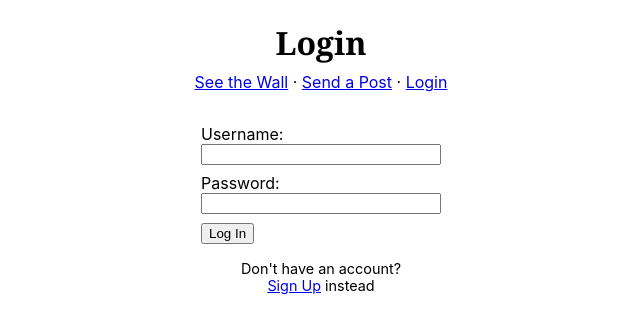
After one commit to bozdogan/microblogger, a Node server app: page /login in a window 1280 px wide. The commit adds this page. Shown: the top 334 px of the page, without its empty margins (319-959 px from the left). Run offline with Node 20, Linux system fonts and the light colour scheme; some libraries are stand-ins or nearby versions.

Commit message:
set up views for login screen

```diff
--- a/routes.js
+++ b/routes.js
@@ -8,21 +8,21 @@ const defineRoutes = function(app) {
 
     app.get("/posts", async (req, res) => {
         const posts = await Post.find({});
-        res.render("posts/list", { posts });
+        res.render("posts/index", { posts });
     });
 
     app.get("/post/:id", async (req, res) => {
         const postId = req.params.id;
         const post = await Post.findById(postId);
 
-        res.render("posts/detailview", { post });
+        res.render("posts/view", { post });
     });
 
-    app.get("/send", (req, res) => {
+    app.get("/posts/send", (req, res) => {
         res.render("posts/send")
     });
 
-    app.post("/send", async (req, res) => {
+    app.post("/posts/send", async (req, res) => {
         console.log(req.body);
 
         const post = await new Post({
@@ -38,7 +38,7 @@ const defineRoutes = function(app) {
         }
     });
 
-    app.post("/editpost/:id", async (req, res) => {
+    app.post("/post/:id/update", async (req, res) => {
         const postId = req.params.id;
 
         console.log(`UPDATE requested on post #${postId}`);
@@ -54,7 +54,7 @@ const defineRoutes = function(app) {
         res.redirect('back');
     });
 
-    app.get("/deletepost/:id", async (req, res) => {
+    app.get("/post/:id/delete", async (req, res) => {
         const postId = req.params.id;
 
         console.log(`DELETE requested on post #${postId}`);
@@ -68,6 +68,25 @@ const defineRoutes = function(app) {
             res.redirect('back');
         }
     });
+
+    app.get("/login", async (req, res) => {
+        res.render("account/login");
+    });
+
+    app.post("/login/apply", async (req, res) => {
+        console.log("Login");
+        res.send("LOGIN APPLY PAGE");
+    });
+
+    app.get("/signup", async (req, res) => {
+        res.render("account/signup");
+    });
+
+    app.post("/signup/apply", async (req, res) => {
+        console.log("Login");
+        res.send("SIGNUP APPLY PAGE");
+    });
+
 }
 
 module.exports = defineRoutes;
--- /dev/null
+++ b/static/css/account.css
@@ -0,0 +1,33 @@
+
+.account-form {
+    width: 240px;
+    margin: 2rem auto;
+}
+
+.account-form input {
+    box-sizing: border-box;
+    display: block;
+    width: 100%;
+    margin-bottom: 8px;
+}
+
+.account-form textarea {
+    resize: vertical;
+    font: normal 1rem Inter, "Open Sans", sans-serif;
+    height: 8rem;
+}
+
+.form-group.submit {
+    margin: 16px auto;
+    text-align: right;
+}
+
+.form-group.submit button {
+    font-size: 1rem;
+}
+
+.form-footer {
+    margin: 16px 0;
+    text-align: center;
+    font-size: .9em;
+}
--- a/static/css/main.css
+++ b/static/css/main.css
@@ -19,106 +19,11 @@ main {
     display: none !important;
 }
 
-.card {
-    position: relative;
-    background: #eef;
-    border-radius: 1rem;
-    margin: 16px 0;
-    padding: 16px;
-    text-align: right;
-    font-size: 1rem;
+h1, .navbar {
+    text-align: center;
+    margin-bottom: 2rem;
 }
 
-.card.bigger {
-    font-size: 1.25rem;
+main > h1:first-child {
+    margin-bottom: .5rem;
 }
-
-.card-message {
-    font-size: 1.2em;
-    text-align: left;
-}
-
-.card-detailbutton {
-    position: absolute;
-    top: 16px;
-    right: 16px;
-}
-
-.card-detailbutton a {
-    text-decoration: none;
-}
-.card-detailbutton a:hover {
-    text-decoration: underline;
-}
-
-.card-date {
-    color: lightslategrey;
-    font-style: italic;
-    font-size: .8em;
-}
-
-.card-author {
-    margin-left: 1rem;
-}
-
-.card-author::before
-{
-    content: '~';
-}
-
-.card-editbuttons {
-    font-size: .8em;
-    margin-bottom: 8px;
-}
-
-.card-editbuttons a{
-    text-decoration: none;
-    color: #67e;
-}
-.card-editbuttons a:hover{
-    text-decoration: underline;
-}
-
-#deletePostBt {
-    color: hsl(0, 60%, 50%);
-}
-
-.card-message textarea {
-    box-sizing: border-box;
-    width: 100%;
-    resize: vertical;
-    font: normal 1em Inter, "Open Sans", sans-serif;
-    height: 3em;
-}
-
-#saveBt {
-    font-size: 1.2rem;
-    margin-left: auto;
-    display: block;
-}
-
-.card-message.on-edit {
-    margin-bottom: 1rem;
-}
-
-.send-form {
-    width: 400px;
-}
-
-.send-form input[type=text], .send-form textarea {
-    display: block;
-    width: 100%;
-    margin: 8px 0;
-}
-
-.send-form textarea {
-    resize: vertical;
-}
-
-.form-group.submit {
-    text-align: right;
-}
-
-.form-group.submit button{
-    font-size: 1.2rem;
-}
--- a/static/js/detailview.js
+++ b/static/js/post_view.js
@@ -9,9 +9,8 @@ const startEditMode = function() {
     if(!onEditMode) {
         onEditMode = true;
 
-
         const messageEditForm = document.createElement("form");
-        messageEditForm.action = `/editpost/${postId}`;
+        messageEditForm.action = `/post/${postId}/update`;
         messageEditForm.method = "POST";
 
         const postEditTx = document.createElement("textarea");
@@ -46,6 +45,6 @@ editPostBt.addEventListener("click", e => {
 
 deletePostBt.addEventListener("click", e => {
     if(confirm("Are you sure you want to delete this post?")) {
-        window.location.href = `/deletepost/${postId}`;
+        window.location.href = `/post/${postId}/delete`;
     }
 });
--- /dev/null
+++ b/views/account/login.ejs
@@ -0,0 +1,32 @@
+<%- include("../partials/head.ejs", {
+  title: "Login",
+  stylesheet: "account"
+}) %>
+
+<main>
+  <h1>Login</h1>
+  <%- include("../partials/nav.ejs") %>
+
+  <div class="account-form">
+    <form action="/login/apply" method="POST">
+      <div class="form-group">
+        <label for="usernameTx">Username:</label>
+        <input type="text" name="username" id="usernameTx">
+      </div>
+      <div class="form-group">
+        <label for="passwordTx">Password:</label>
+        <input type="password" name="password" id="passwordTx">
+      </div>
+      <div class="form-group">
+        <button type="submit">Log In</button>
+      </div>
+    </form>
+
+    <div class="form-footer">
+      Don't have an account? <br>
+      <a href="/signup">Sign Up</a> instead
+    </div>
+  </div>
+</main>
+
+<%- include("../partials/foot.ejs") %>
--- a/views/partials/head.ejs
+++ b/views/partials/head.ejs
@@ -5,6 +5,14 @@
   <meta http-equiv="X-UA-Compatible" content="IE=edge">
   <meta name="viewport" content="width=device-width, initial-scale=1.0">
   <link rel="stylesheet" href="/css/main.css">
+  <%_
+  if(typeof stylesheet != 'undefined') {
+    if(!Array.isArray(stylesheet)) { stylesheet = [stylesheet]; }
+    for(let it of stylesheet) { _%>
+  <link rel="stylesheet" href="/css/<%= it %>.css">
+  <%_
+    }
+  }_%>
 
   <title><%= title %></title>
 </head>
--- a/views/partials/nav.ejs
+++ b/views/partials/nav.ejs
@@ -1,2 +1,5 @@
-<a href="/posts">See the Wall</a> &middot;
-<a href="/send">Send a Post</a>
+<div class="navbar">
+  <a href="/posts">See the Wall</a> &middot;
+  <a href="/posts/send">Send a Post</a> &middot;
+  <a href="/login">Login</a>
+</div>
--- a/views/posts/list.ejs
+++ b/views/posts/index.ejs
@@ -1,4 +1,7 @@
-<%- include("../partials/head.ejs", {title: "Posts"}) %>
+<%- include("../partials/head.ejs", {
+  title: "Posts",
+  stylesheet: "post"
+}) %>
 
 <main>
   <h1>Posts on Your Wall</h1>
```
Also changed, not shown: static/css/post.css (added, +106 -0 lines), views/account/signup.ejs (added, +38 -0 lines), views/posts/send.ejs (+6 -3 lines), views/posts/view.ejs (renamed from views/posts/detailview.ejs, +6 -3 lines).
